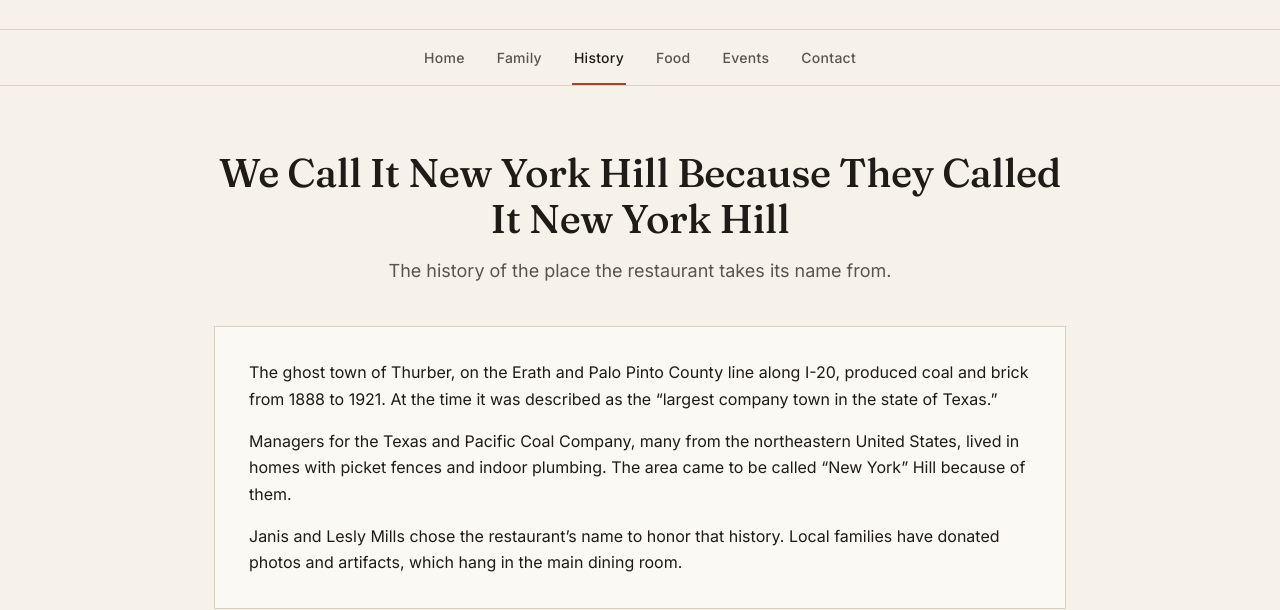
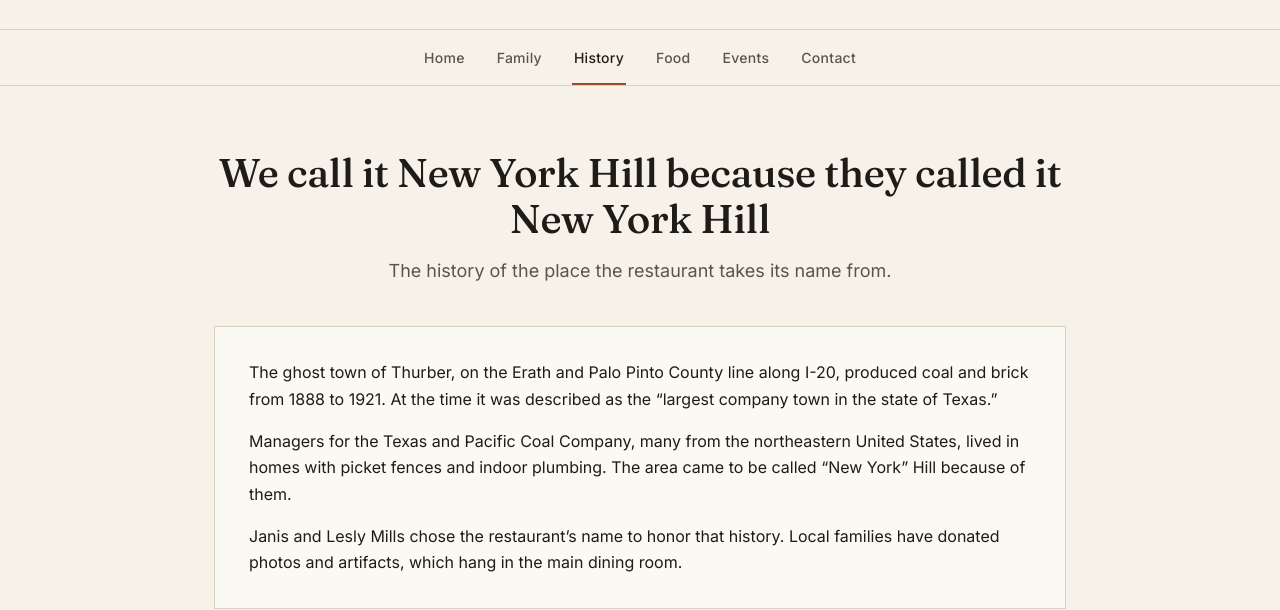
Before and after one commit to raceMills/new-york-hill, a plain HTML site: page history.html in a window 1280 px wide. Shown: the part 206-816 px from the top of the page. Drawn offline with Linux system fonts and the light colour scheme.

Commit message:
Update History page heading wording
Co-Authored-By: Claude Haiku 5.5 <noreply@anthropic.com>
Claude-Session: https://claude.ai/code/session_016ahF2s3q6arJ3tG1w9U5fA

```diff
--- a/history.html
+++ b/history.html
@@ -31,7 +31,7 @@
 </nav>
 
 <main class="wrap">
-  <h2 class="page-title">We Call It New York Hill Because They Called It New York Hill</h2>
+  <h2 class="page-title">We call it New York Hill because they called it New York Hill</h2>
   <p class="page-intro">The history of the place the restaurant takes its name from.</p>
 
   <div class="panel">
```
